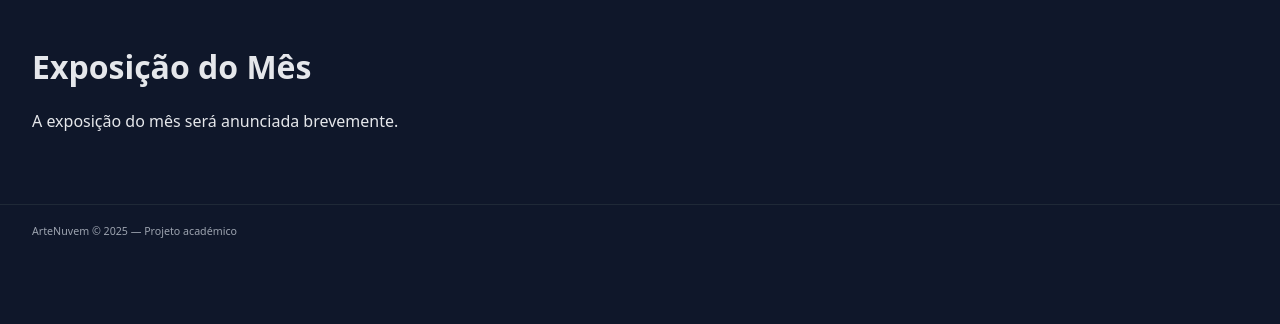
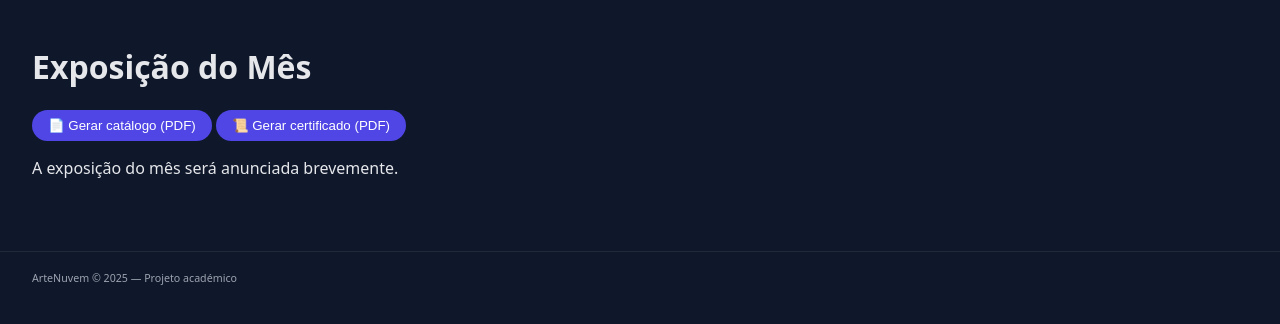
Before and after one commit to WilkerJoseLopes/ArteNuvem, a Flask app: page /exposicao in a window 1280 px wide. Shown: the part 60-384 px from the top of the page. Run offline with Flask 3, Linux system fonts and the light colour scheme; data comes from the database, SQL or seed files in the repository; data that the repository does not hold is empty.

Commit message:
Update exposicao.html

```diff
--- a/templates/exposicao.html
+++ b/templates/exposicao.html
@@ -1,6 +1,11 @@
 {% extends "base.html" %}
 {% block content %}
 <h1>Exposição do Mês</h1>
+
+<div class="actions-row">
+    <button onclick="gerarPDF('catalogo')">📄 Gerar catálogo (PDF)</button>
+    <button onclick="gerarPDF('certificado')">📜 Gerar certificado (PDF)</button>
+</div>
 
 {% if top %}
 <div class="grid">
@@ -18,4 +23,22 @@
 {% else %}
 <p>A exposição do mês será anunciada brevemente.</p>
 {% endif %}
+
+<script>
+    async function gerarPDF(tipo) {
+        try {
+            const res = await fetch(`/pdf/${tipo}`);
+            const data = await res.json();
+            if (data.pdf_url) {
+                window.open(data.pdf_url, '_blank');
+            } else if (data.error) {
+                alert("Erro ao gerar PDF: " + data.error);
+            } else {
+                alert("Não foi possível gerar o PDF.");
+            }
+        } catch (e) {
+            alert("Erro de comunicação com o servidor.");
+        }
+    }
+</script>
 {% endblock %}
```
